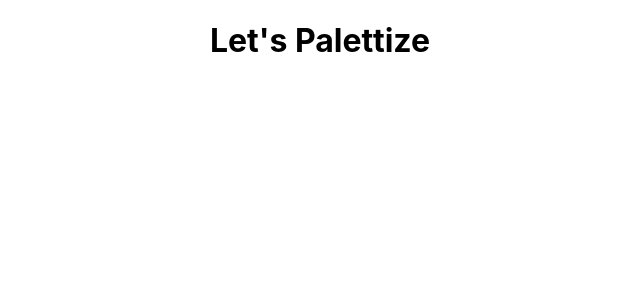
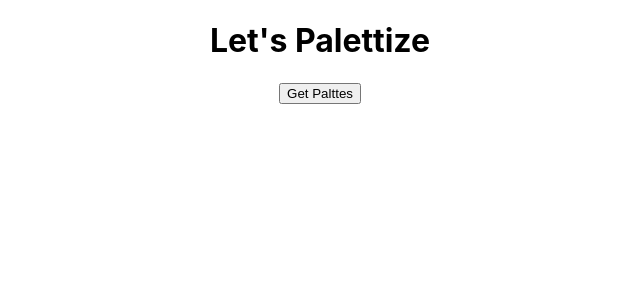
Before and after one commit to climb719/palettize-frontend, a React (Create React App) app: page /home in a window 1280 px wide. Shown: the top 300 px of the page, without its empty margins (320-960 px from the left). Built offline with nearby package versions, Linux system fonts and the light colour scheme.

Commit message:
reconnect to action and reducer from Home.js to test

```diff
--- a/src/components/Home.js
+++ b/src/components/Home.js
@@ -1,14 +1,16 @@
 
-import React from 'react';
+import { connect } from 'react-redux'
+import { test } from '../redux/actionCreators'
 
 const Home = props => {
   return (
 
       <div className="home">
         <h1>Let's Palettize</h1>
+        <button onClick={ props.test}>Get Palttes</button>
       </div>
 
   )
 }
 
-export default Home;
+export default connect(null, {test})(Home)
--- a/src/redux/paletteReducer.js
+++ b/src/redux/paletteReducer.js
@@ -1,5 +1,5 @@
 const initialState = {
-    swatches: []
+    palettes: []
 }
 
 export function paletteReducer(state=initialState, action) {
```
Also changed, not shown: src/components/EnterButton.js (+0 -18 lines).
